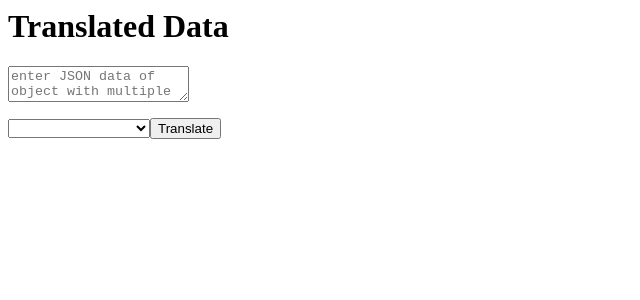
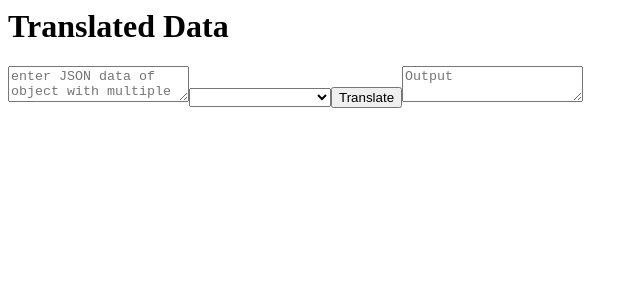
Before and after one commit to Dixitkotak/translate-json-data, an Angular app: page / in a window 1280 px wide. Shown: the top 300 px of the page, without its empty margins (0-640 px from the left). Built offline with nearby package versions, Linux system fonts and the light colour scheme.

Commit message:
2 files modified

```diff
--- a/src/app/app.component.html
+++ b/src/app/app.component.html
@@ -1,10 +1,14 @@
 <h1>Translated Data</h1>
 
 <textarea [(ngModel)]="dataInput" placeholder="enter JSON data of object with multiple object" name="itext"></textarea>
-<p>
-  {{ dataoflang | json }}
-</p>
+
 <select class="form-control control-border-color" [(ngModel)]="selectedLang" name="selection">
 <option *ngFor="let doctor of languageList | keyvalue" [value]="doctor.key">{{doctor.value}}</option>
 </select>
 <button (click)="onTranslate()">Translate</button>
+
+<textarea [(ngModel)]="stringData" placeholder="Output" name="opt"></textarea>
+
+<p>
+{{ dataoflang | json }}
+</p>
--- a/src/app/app.component.ts
+++ b/src/app/app.component.ts
@@ -124,6 +124,7 @@ export class AppComponent implements OnInit {
   */
   dataInput: any;
   dataoflang: any;
+  stringData:string="";
   ngOnInit() {}
   onTranslate() {
     this.dataoflang = JSON.parse(this.dataInput);
@@ -137,6 +138,7 @@ export class AppComponent implements OnInit {
           .subscribe((response) => {
             let prod = response[0][0][0];
             this.dataoflang[item][p] = prod;
+this.stringData=JSON.stringify(this.dataoflang);
           });
       }
     }
```
